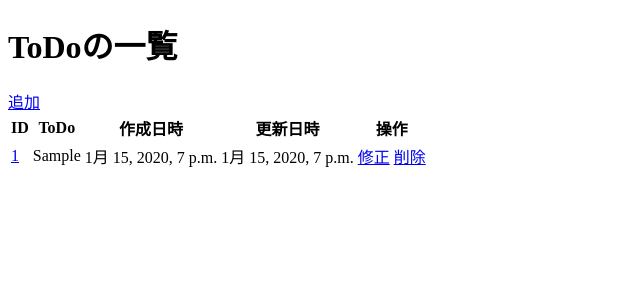
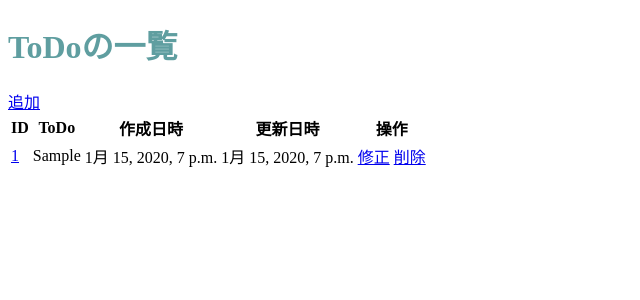
Before and after one commit to acecrc/django-todo, a Django app: template todo/templates/todo/todo_list.html in a window 1280 px wide. Shown: the top 300 px of the page, without its empty margins (0-640 px from the left). Run offline with Django 3.2, Linux system fonts and the light colour scheme; the template is opened without the code that fills it: values that come from a table or form of the project are taken from there, others are empty; tables that the repository leaves empty hold one stand-in row (values such as "Sample post"); parts of the project's set-up code (start-up, migrations or seed data) failed here and were passed over.

Commit message:
🎨add css

```diff
--- a/mysite/settings.py
+++ b/mysite/settings.py
@@ -122,3 +122,9 @@ USE_TZ = True
 # https://docs.djangoproject.com/en/2.1/howto/static-files/
 
 STATIC_URL = '/static/'
+
+STATICFILES_DIRS = (
+    [
+        os.path.join(BASE_DIR, "static"),
+    ]
+)
--- /dev/null
+++ b/todo/static/css/style.css
@@ -0,0 +1,3 @@
+h1 {
+	color: cadetblue;
+}
--- a/todo/templates/base.html
+++ b/todo/templates/base.html
@@ -2,7 +2,11 @@
 <!DOCTYPE html>
 <html lang="ja">
 <head>
-    <meta charset="utf-8">
+    <meta http-equiv="Content-type" content="text/html; charset=utf-8" />
+    <meta http-equiv="X-UA-Compatible" content="IE=edge">
+    <meta name="viewport" content="width=device-width, initial-scale=1">
+    <title>TODOリスト</title>
+    <link href="{% static 'css/style.css' %}" rel="stylesheet">
 </head>
 <body>
     {% block content %}
```
